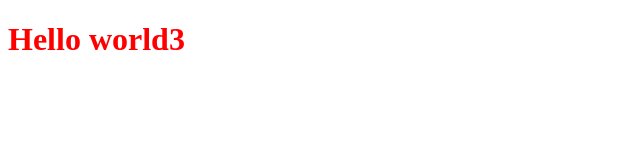
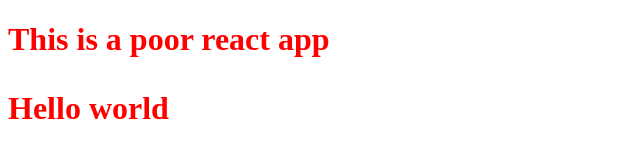
Before and after one commit to Shakil53/react-core, a plain HTML site: page index.html in a window 1280 px wide. Shown: the whole page, without its empty margins (0-640 px from the left). Drawn offline with nearby package versions, Linux system fonts and the light colour scheme.

Commit message:
react render

```diff
--- a/live/main.js
+++ b/live/main.js
@@ -5,9 +5,19 @@
 const root2 = document.getElementById('root');
 root2.innerText = 'Hello world';
 
-const App = React.createElement('h1', {style : {color: "red"}}, "Hello world3")
+const HelloWorld = () => {
+    return React.createElement("p", {}, 'Hello world')
 
+
+}
+
+const App = () => {
+    {
+        return React.createElement('h1', {style : {color: "red"}}, "This is a poor react app", HelloWorld())
+    }
+
+}
 const root = ReactDOM.createRoot(document.getElementById('root'));
 
 console.log(root);
-root.render(App)
+root.render(React.createElement(App))
```
Also changed, not shown: index.html (+2 -1 lines).
